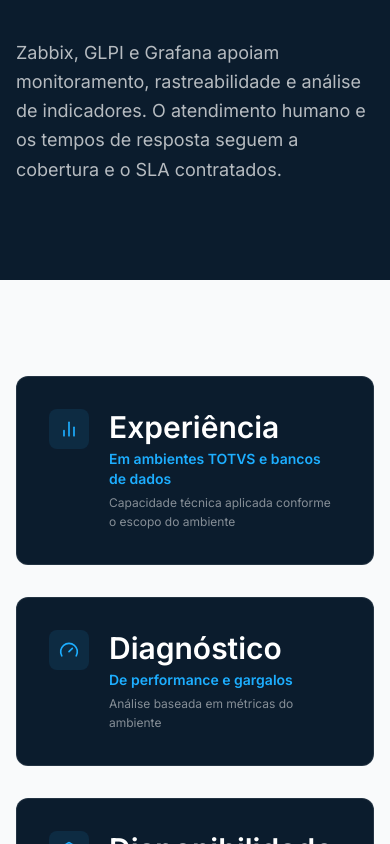
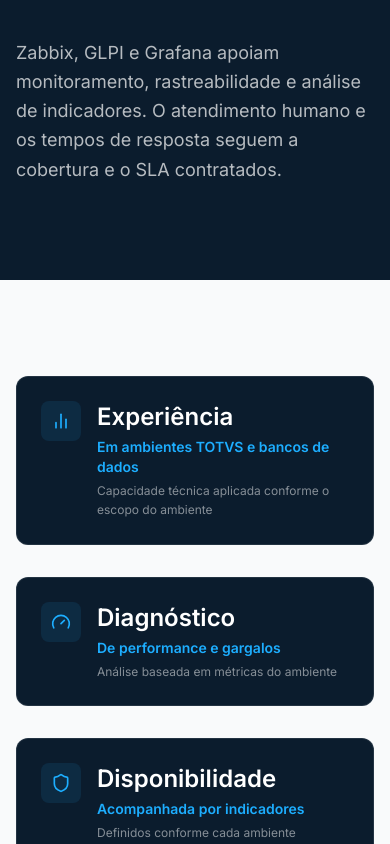
Before and after one commit to HenriqueVAraujo/CoreDB-LTDA, a Next.js app: page / in a window 390 px wide. Shown: the part 11156-12000 px from the top of the page. Built offline with nearby package versions, Linux system fonts and the light colour scheme.

Commit message:
fix: corrige legibilidade dos cards no mobile

```diff
--- a/src/components/ResultsSection.tsx
+++ b/src/components/ResultsSection.tsx
@@ -66,13 +66,13 @@ export default function ResultsSection() {
             return (
               <div
                 key={index}
-                className="bg-[var(--coredb-dark)] rounded-xl p-8 border border-white/10 flex items-start gap-5"
+                className="bg-[var(--coredb-dark)] rounded-xl p-6 sm:p-8 border border-white/10 flex items-start gap-4 sm:gap-5"
               >
                 <div className="w-10 h-10 rounded-lg bg-[var(--coredb-cyan)]/10 flex items-center justify-center shrink-0">
                   <Icon className="w-5 h-5 text-[var(--coredb-cyan)]" />
                 </div>
-                <div>
-                  <p className="text-3xl font-bold text-white mb-1">{item.valor}</p>
+                <div className="min-w-0 flex-1 break-words">
+                  <p className="text-2xl sm:text-3xl font-bold text-white mb-1">{item.valor}</p>
                   <p className="text-sm font-semibold text-[var(--coredb-cyan)] mb-1">{item.label}</p>
                   <p className="text-xs text-white/50 leading-relaxed">{item.descricao}</p>
                 </div>
```
